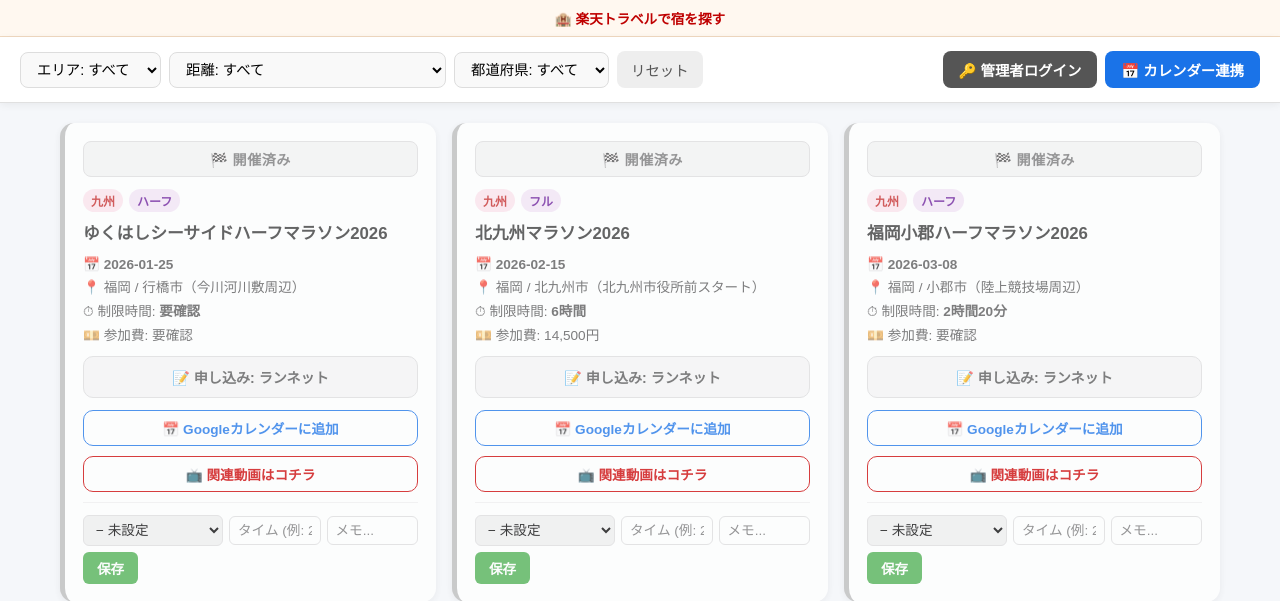
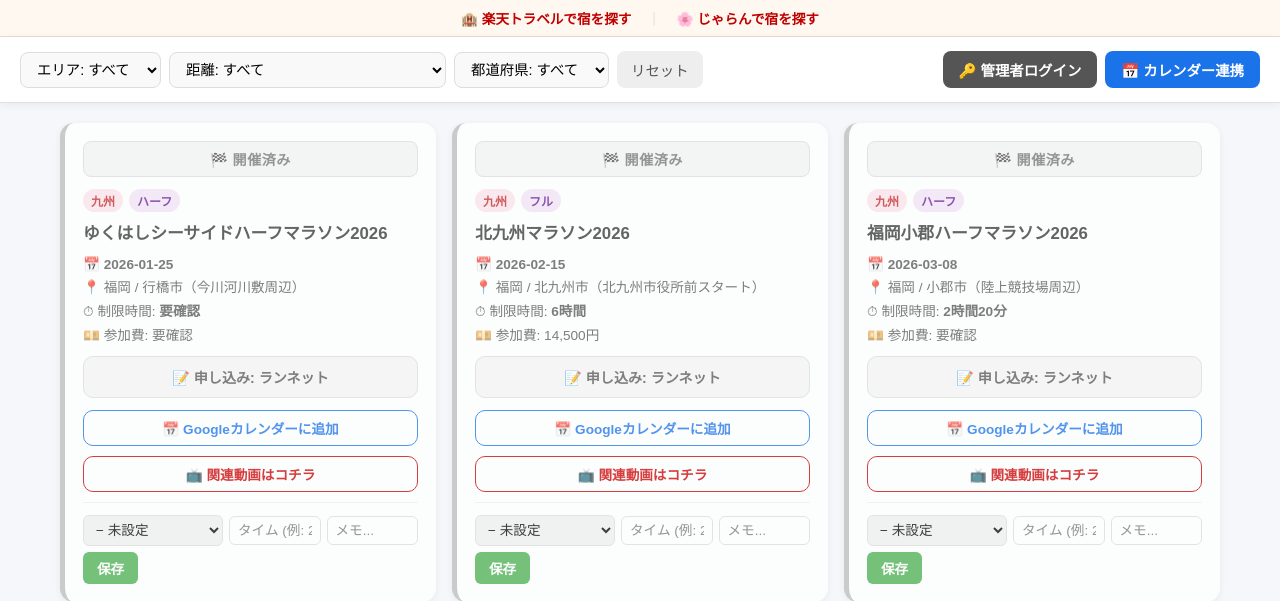
Before and after one commit to OhABE/oh-marathon-calendar, a FastAPI app: page / in a window 1280 px wide. Shown: the part 139-740 px from the top of the page. Run offline with FastAPI, Linux system fonts and the light colour scheme; data comes from the database, SQL or seed files in the repository.

Commit message:
じゃらんアフィリエイトリンクをヘッダー下に追加
Co-Authored-By: Claude Sonnet 4.6 <noreply@anthropic.com>

```diff
--- a/static/css/style.css
+++ b/static/css/style.css
@@ -274,6 +274,7 @@ header h1 { font-size: 2rem; font-weight: 900; letter-spacing: 1px; }
 .affiliate-bar { background: #fff8f0; border-bottom: 1px solid #f0d9c0; text-align: center; padding: 8px 16px; font-size: 0.85rem; }
 .affiliate-bar a { color: #bf0000; font-weight: bold; text-decoration: none; }
 .affiliate-bar a:hover { text-decoration: underline; }
+.affiliate-sep { color: #ccc; margin: 0 12px; }
 
 /* Footer */
 footer { text-align: center; padding: 24px; color: #aaa; font-size: 0.8rem; margin-top: 40px; }
--- a/templates/index.html
+++ b/templates/index.html
@@ -17,6 +17,8 @@
 
 <div class="affiliate-bar">
   <a href="https://hb.afl.rakuten.co.jp/hgc/532721a3.daf12102.532721a4.b5dd6b93/?pc=https%3A%2F%2Ftravel.rakuten.co.jp%2F&link_type=text&ut=eyJwYWdlIjoidXJsIiwidHlwZSI6InRleHQiLCJjb2wiOjF9" target="_blank" rel="nofollow sponsored noopener">🏨 楽天トラベルで宿を探す</a>
+  <span class="affiliate-sep">｜</span>
+  <a href="https://px.a8.net/svt/ejp?a8mat=4B1THS+6YNIGI+14CS+67JUA" target="_blank" rel="nofollow sponsored noopener">🌸 じゃらんで宿を探す</a>
 </div>
 
 <main>
```
